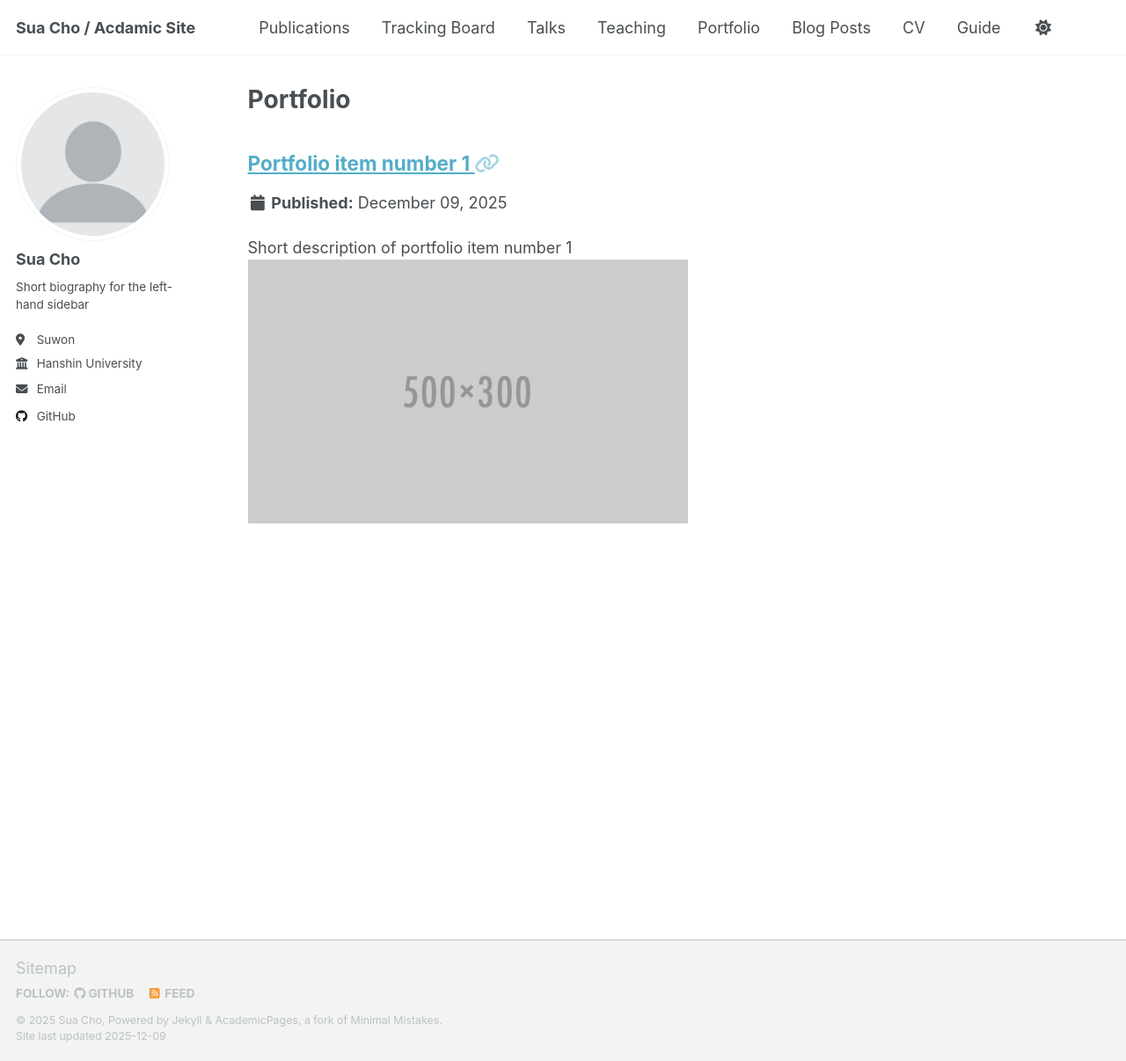
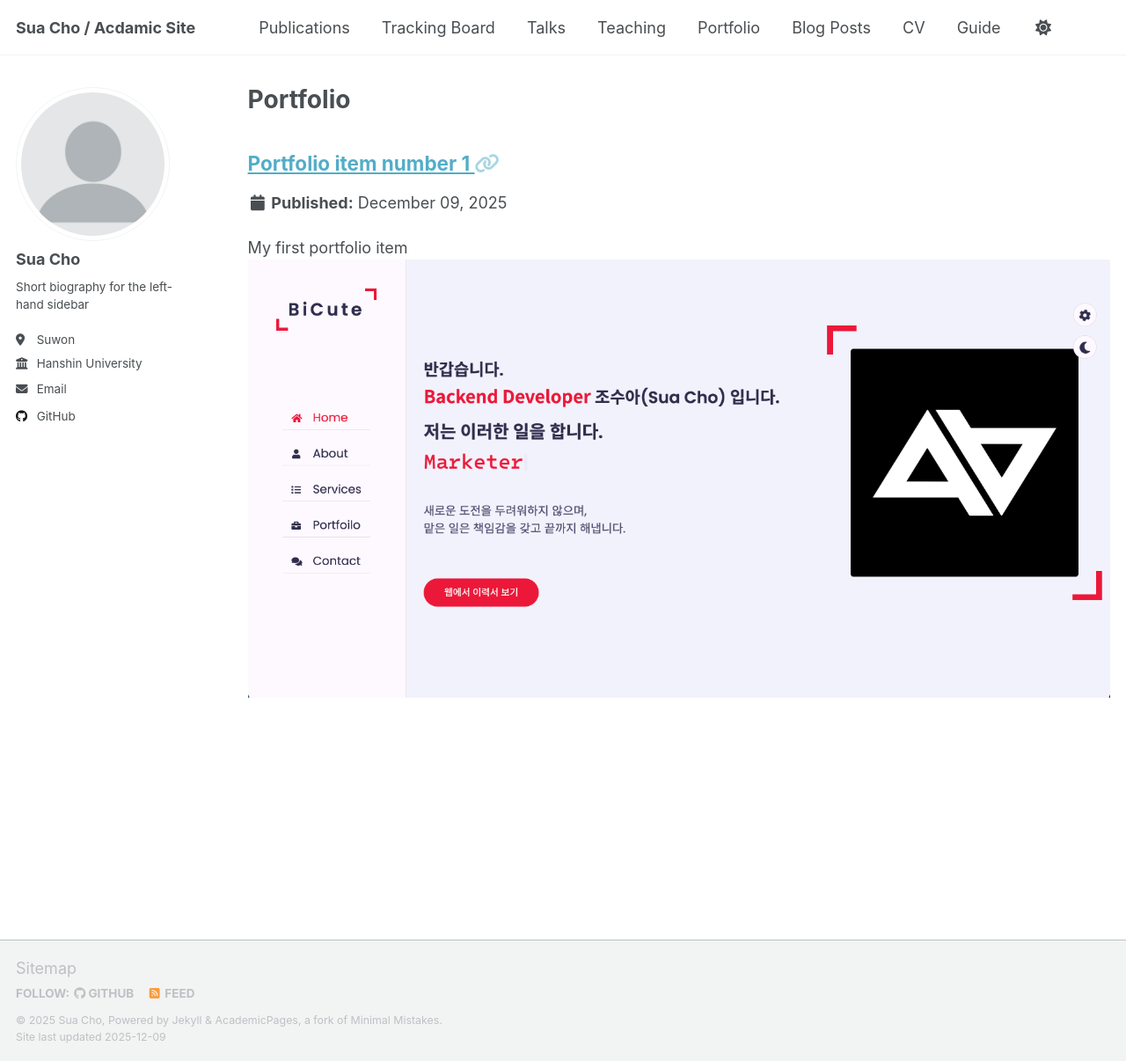
Before and after one commit to CHOSUA6767/CHOSUA6767.github.io, a Jekyll site: the page built from _pages/portfolio.html, in a window 1280 px wide and 1206 px high. Shown: the whole window at 88% size. Built offline with Jekyll 4.4.1, drawn with Linux system fonts in a browser that asks for light colours; a script that is not in the unit is left out.

Commit message:
Update portfolio item 1: change excerpt and image

```diff
--- a/_portfolio/portfolio-1.md
+++ b/_portfolio/portfolio-1.md
@@ -1,6 +1,6 @@
 ---
 title: "Portfolio item number 1"
-excerpt: "Short description of portfolio item number 1<br/><img src='/images/500x300.png'>"
+excerpt: "My first portfolio item<br/><img src='/images/Portfolio item 1 image.png'>"
 collection: portfolio
 link: https://chosua6767.github.io/CHOSUA6767_portfolio/
 ---
```
